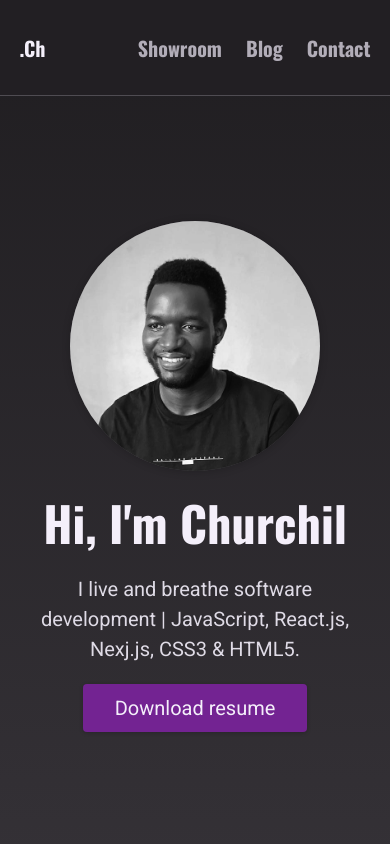
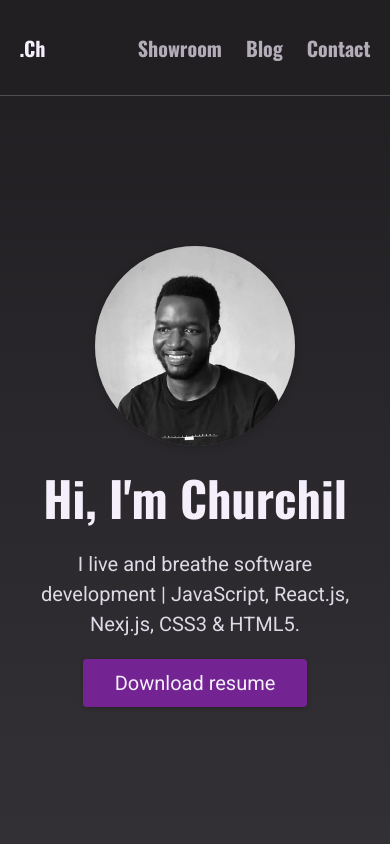
Before and after one commit to Chacho104/my-portfolio-blog-site, a Next.js app: page / in a window 390 px wide. Shown: the top 844 px of the page. Built offline with nearby package versions, Linux system fonts and the light colour scheme.

Commit message:
Change image size in smaller screens

```diff
--- a/components/home-page/hero.module.css
+++ b/components/home-page/hero.module.css
@@ -67,8 +67,8 @@
   }
 
   .image {
-    width: 250px;
-    height: 250px;
+    width: 200px;
+    height: 200px;
   }
 
   .hero h1 {
```
